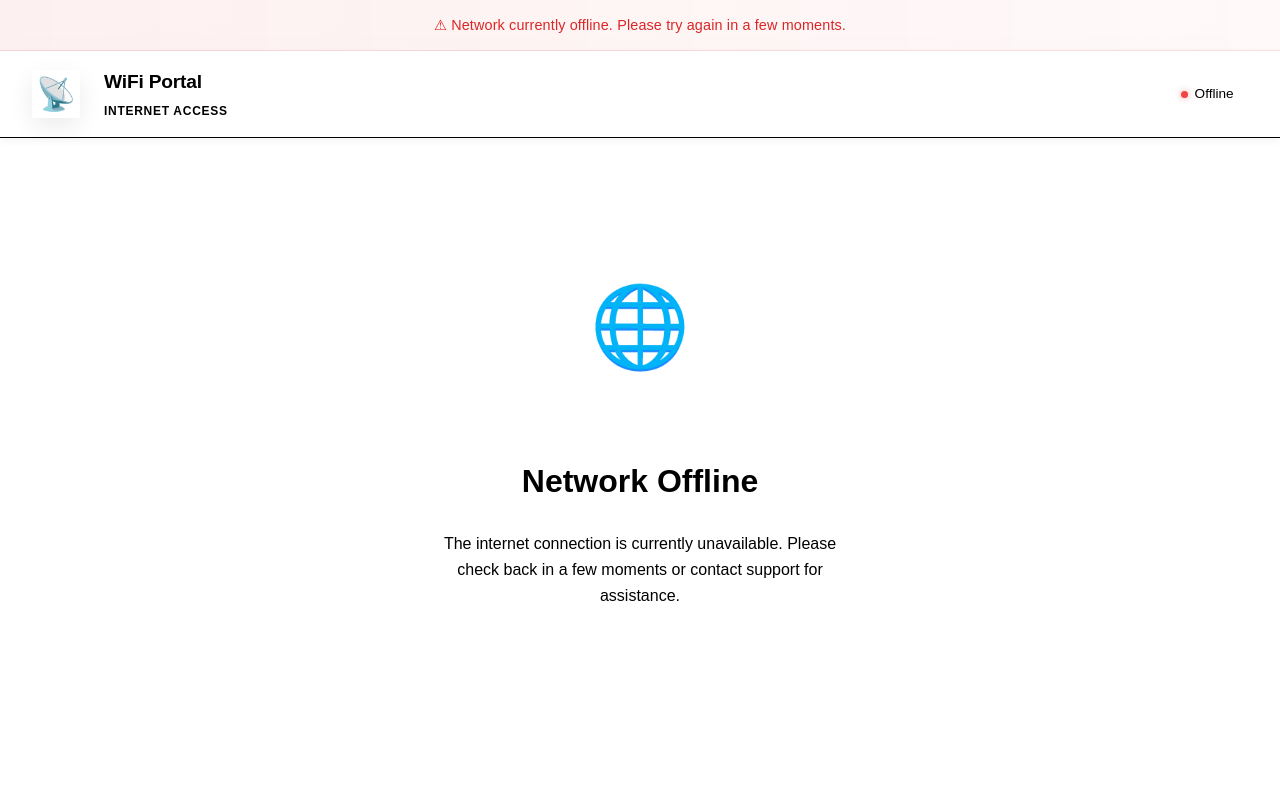
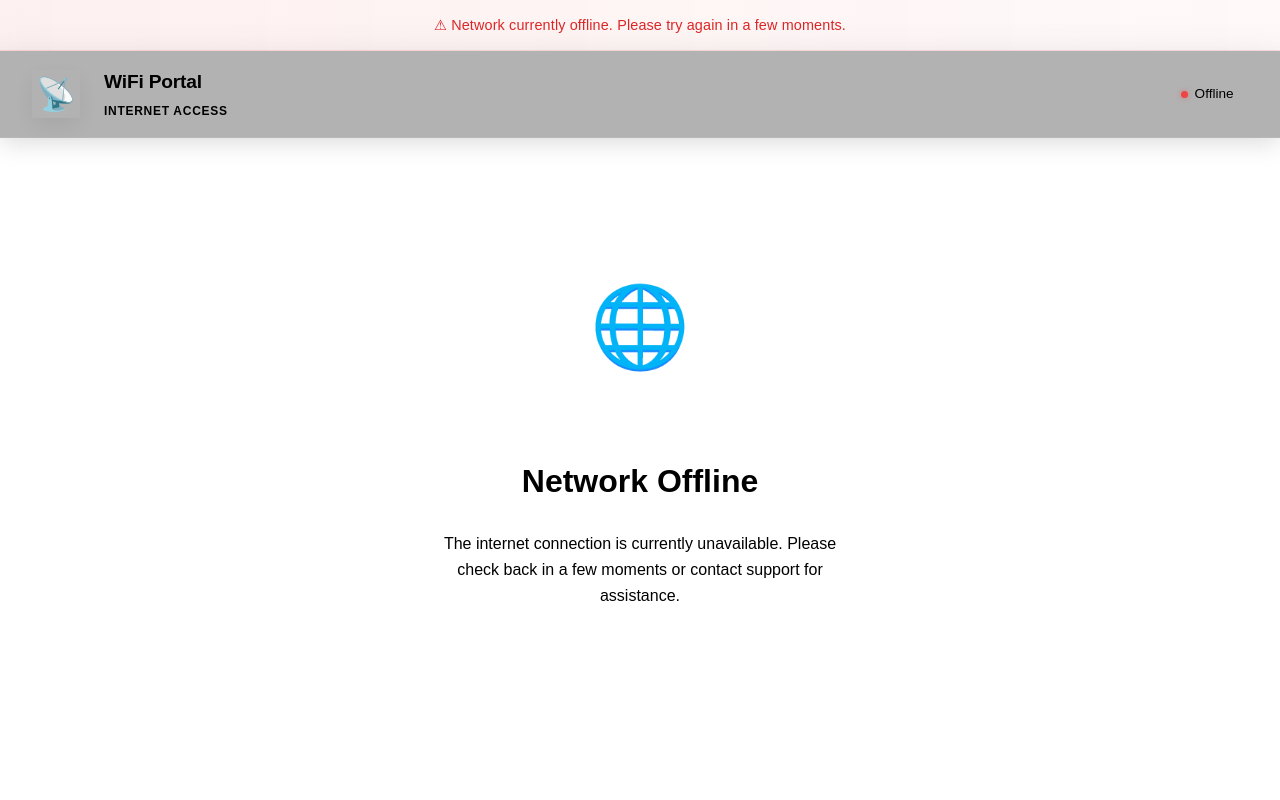
Before and after one commit to chriskiarie/WiBill-, a Python web app: template backend/app/templates/portal_dashboard.html in a window 1280 px wide. Run offline with Jinja, Linux system fonts and the light colour scheme; the template is opened without the code that fills it, so the values that code supplies are empty.

Commit message:
fix(portal): glass effects, fix rgba() bugs, enhanced backgrounds
- Fix all rgba(var(--accent-*), ...) broken CSS patterns (6 occurrences across 3 templates)
- Add glassmorphism to all package cards, sidebar cards, network banners, and payment modals
- Add frosted glass backdrop-filter to activation overlay
- Enhance animated background blobs (opacity 0.05→0.08, blur 60px)
- Add subtle dot-grid pattern to body background for depth
- Make topbar glass in dashboard template
- All 3 templates (dashboard, spotlight, stories) now use consistent glass design language

```diff
--- a/backend/app/templates/portal_dashboard.html
+++ b/backend/app/templates/portal_dashboard.html
@@ -49,6 +49,9 @@
 
         body {
             background: var(--bg-primary);
+            background-image:
+                radial-gradient(circle at 1px 1px, rgba(255,255,255,0.015) 1px, transparent 0);
+            background-size: 40px 40px;
             color: var(--text-primary);
             font-family: var(--font-body);
             line-height: 1.6;
@@ -61,26 +64,27 @@
             content: '';
             position: fixed;
             top: -20%;
-            right: 0;
-            width: 600px;
-            height: 600px;
+            right: -10%;
+            width: 700px;
+            height: 700px;
             background: radial-gradient(circle, var(--accent-primary) 0%, transparent 70%);
-            opacity: 0.05;
+            opacity: 0.08;
             border-radius: 50%;
             pointer-events: none;
             animation: float 8s ease-in-out infinite;
             z-index: 0;
+            filter: blur(60px);
         }
 
         body::after {
             content: '';
             position: fixed;
-            bottom: -10%;
-            left: 0;
-            width: 500px;
-            height: 500px;
+            bottom: -15%;
+            left: -5%;
+            width: 600px;
+            height: 600px;
             background: radial-gradient(circle, var(--accent-secondary) 0%, transparent 70%);
-            opacity: 0.04;
+            opacity: 0.06;
             border-radius: 50%;
             pointer-events: none;
             animation: float 10s ease-in-out infinite reverse;
@@ -97,8 +101,10 @@
             z-index: 20;
             width: 100%;
             padding: 0.85rem var(--spacing-lg);
-            background: linear-gradient(90deg, rgba(16, 185, 129, 0.08), rgba(16, 185, 129, 0.03));
-            border-bottom: 1px solid rgba(16, 185, 129, 0.15);
+            background: rgba(0, 0, 0, 0.2);
+            backdrop-filter: blur(12px);
+            -webkit-backdrop-filter: blur(12px);
+            border-bottom: 1px solid rgba(255, 255, 255, 0.06);
             color: #059669;
             text-align: center;
             font-size: 0.9rem;
@@ -140,11 +146,12 @@
             position: sticky;
             top: 0;
             z-index: 19;
-            background: var(--bg-primary);
-            border-bottom: 1px solid var(--bg-secondary);
-            box-shadow: var(--shadow-sm);
+            background: rgba(0, 0, 0, 0.3);
+            backdrop-filter: blur(20px);
+            -webkit-backdrop-filter: blur(20px);
+            border-bottom: 1px solid rgba(255, 255, 255, 0.06);
+            box-shadow: 0 4px 24px rgba(0, 0, 0, 0.15);
             padding: 1rem var(--spacing-lg);
-            backdrop-filter: blur(8px);
         }
 
         .topbar-content {
```
Also changed, not shown: other parts of backend/app/templates/portal_dashboard.html (+19 -11 lines), backend/app/templates/portal_spotlight.html (+32 -15 lines), backend/app/templates/stories.html (+25 -14 lines).
